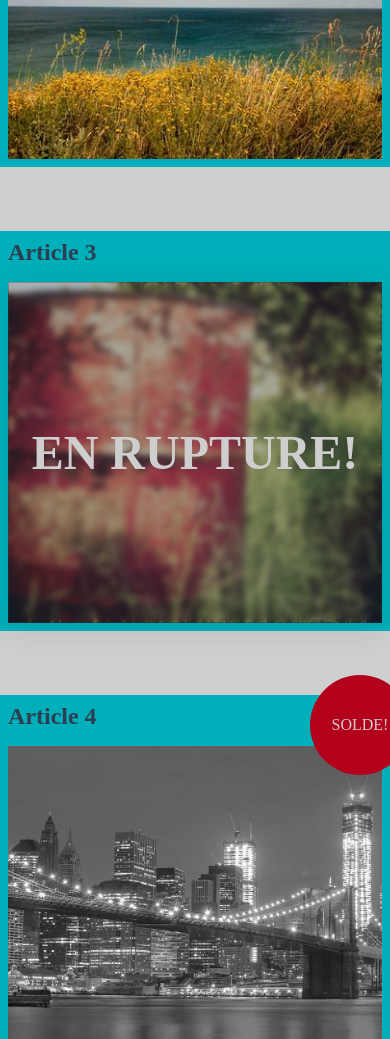
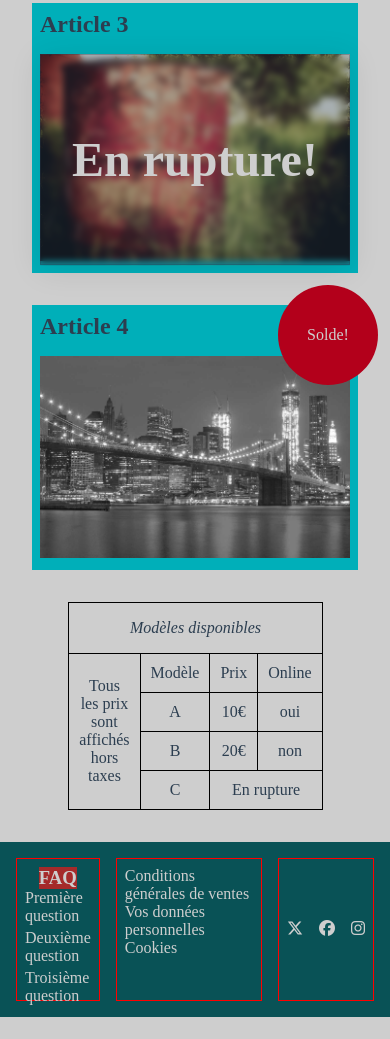
Before and after one commit to tthouvenot/eval_frontend, a website: page index.html in a window 390 px wide. Shown: the part 961-2000 px from the top of the page. After the commit the page ends 1978 px from the top, so only its background shows below. Drawn offline with Linux system fonts and the light colour scheme.

Commit message:
feature: mise en place du footer, mise en place de la responsivité

```diff
--- a/index.html
+++ b/index.html
@@ -30,7 +30,7 @@
     </header>
     <main>
         <section class="article">
-            <div class="article__container">
+            <article class="article__container">
                 <h2 class="article__title">Article 1</h2>
                 <div class="article__image">
                     <img src="./public/image/image_1.jpg" alt="">
@@ -44,33 +44,25 @@
                 <div class="article__image">
                     <img src="./public/image/image_4.jpg" alt="">
                 </div>
-            </div>
-            <div class="article__container">
+            </article>
+            <article class="article__container">
                 <h2 class="article__title">Article 2</h2>
                 <div class="article__image">
                     <img src="./public/image/image_5.jpg" alt="">
                 </div>
-            </div>
-            <div class="article__container">
+            </article>
+            <article class="article__container">
                 <h2 class="article__title">Article 3</h2>
-                <div class="article__image">
+                <div class="article__image article__rupture">
                     <img src="./public/image/image_6.jpg" alt="">
-                    <!-- TODO: doit être un after -->
-                    <div class="article__rupture">
-                        <p>EN RUPTURE!</p>
-                    </div>
                 </div>
-            </div>
-            <div class="article__container">
+            </article>
+            <article class="article__container article__solde">
                 <h2 class="article__title">Article 4</h2>
                 <div class="article__image">
                     <img src="./public/image/image_7.jpg" alt="">
                 </div>
-                <!-- TODO: doit être un after -->
-                <div class="article__solde">
-                    <p>SOLDE!</p>
-                </div>
-            </div>
+            </article>
         </section>
         <section class="information">
             <div class="information__price">
@@ -116,7 +108,28 @@
         </section>
     </main>
     <footer>
-
+        <section class="container">
+            <div class="container__faq">
+                <h3 class="container__faq--title">FAQ</h3>
+                <ul>
+                    <li class="container__faq--question"><a href="#">Première question</a></li>
+                    <li class="container__faq--question"><a href="#">Deuxième question</a></li>
+                    <li class="container__faq--question"><a href="#">Troisième question</a></li>
+                </ul>
+            </div>
+            <div class="container__legal">
+                <ul>
+                    <li><a href="#">Conditions générales de ventes</a></li>
+                    <li><a href="#">Vos données personnelles</a></li>
+                    <li><a href="#">Cookies</a></li>
+                </ul>
+            </div>
+            <div class="container__social">
+                <a href="#"><i class="fa-brands fa-x-twitter"></i></a>
+                <a href="#" class="container__facebook"><p>Facebook</p><i class="fa-brands fa-facebook"></i></a>
+                <a href="#" class="container__instagram"><p>Instagram</p><i class="fa-brands fa-instagram"></i></a>
+            </div>
+        </section>
     </footer>
 </body>
 </html>
--- a/sass/main.scss
+++ b/sass/main.scss
@@ -8,6 +8,8 @@ $backgroug-color: #cecece;
 $font-color: #2C3E50;
 $valid-color: #27AE60;
 $error-color: #B3001B;
+
+$tablet: 768px;
 
 // Reset CSS
 *,
@@ -130,7 +132,8 @@ header{
 
     &__container {
         height: 400px;
-        width: 400px;
+        // max-width: 400px;
+        width:45%;
         display: flex;
         flex-flow: column;
         justify-content: center;
@@ -195,7 +198,8 @@ header{
 
     }
 
-    &__rupture{
+    &__rupture::after{
+        content:'En rupture!';
         position: absolute;
         top: 0;
         left: 0;
@@ -215,7 +219,8 @@ header{
         border: 1px solid rgba(44, 62, 80, 0.31);
     }
 
-    &__solde{
+    &__solde::after{
+        content:'Solde!';
         height: 100px;
         width: 100px;
         border-radius: 50%;
@@ -280,14 +285,165 @@ header{
 
     &__shop{
         width: 20%;
+
+
     }
 
     &__title{
         text-wrap: wrap;
         text-align: center;
+        margin-bottom: 1rem;
     }
 
     &__list{
         list-style: disc;
     }
 }
+
+/*************
+***        ***
+*** footer ***
+***        ***
+**************/
+
+footer{
+    background-color: $main-color;
+    width: 100%;
+}
+
+.container{
+    height: 175px;
+    max-width: 1200px;
+    margin: auto;
+    margin-top: 4rem;
+    padding: 2rem;
+    display: flex;
+    flex-flow: row;
+    justify-content: space-between;
+    align-items: center;
+    gap: 2rem;
+    color:$backgroug-color;
+
+    & a{
+        color:$backgroug-color;
+        cursor: pointer;
+    }
+
+    &__faq{
+        padding: 0.5rem;
+        flex: 1 1 0;
+        border: solid red 1px;
+        height: 100%;
+        display: flex;
+        flex-flow: column;
+        justify-content: space-between;
+        align-items: start;
+
+        &--title{
+            align-self: center;
+            background-color: brown;
+            text-align: center;
+        }
+
+        &--question{
+            margin-bottom: 0.25rem;
+        }
+    }
+
+    &__legal{
+        padding: 0.5rem;
+        flex: 1 1 0;
+        border: solid red 1px;
+        height: 100%;
+    }
+
+    &__social{
+        padding: 0.5rem;
+        flex: 1 1 0;
+        height: 100%;
+        border: solid red 1px;
+        display: flex;
+        flex-flow: row;
+        justify-content: space-between;
+        align-items: center;
+        flex: 1 1 0;
+        gap: 1rem;
+
+        & a{
+            cursor: pointer;
+        }
+
+    }
+
+    &__facebook i, &__instagram i{
+        display: none;
+    }
+
+}
+
+/*****************
+***            ***
+*** Responsive ***
+***            ***
+******************/
+
+@media (max-width: $tablet) {
+
+    .article {
+        flex-flow: column;
+        gap: 2rem;
+        margin: 2rem 2rem;
+
+        &__container {
+            width: 100%;
+            height: auto;
+        }
+    }
+
+    .information{
+
+        width: 100%;
+        margin: auto;
+        justify-content: center;
+
+        &__shop {
+            display: none;
+        }
+    }
+
+    .container {
+        margin-top: 2rem;
+        padding: 1rem;
+        gap: 1rem;
+
+        &__faq {
+            flex: 1 1 0;
+            padding: 0.5rem;
+        }
+
+        &__legal {
+            flex: 1 1 35%;
+            padding: 0.5rem;
+        }
+
+        &__social {
+            flex: 1 1 0;
+            justify-content: center;
+            padding: 0.5rem;
+        }
+
+        &__facebook p, &__instagram p{
+            display: none;
+        }
+
+        &__facebook i{
+            display: inline-block;
+        }
+
+        &__instagram i{
+            display: inline-block;
+        }
+
+    }
+
+}
```
Also changed, not shown: public/css/style.css, 1 other file.
